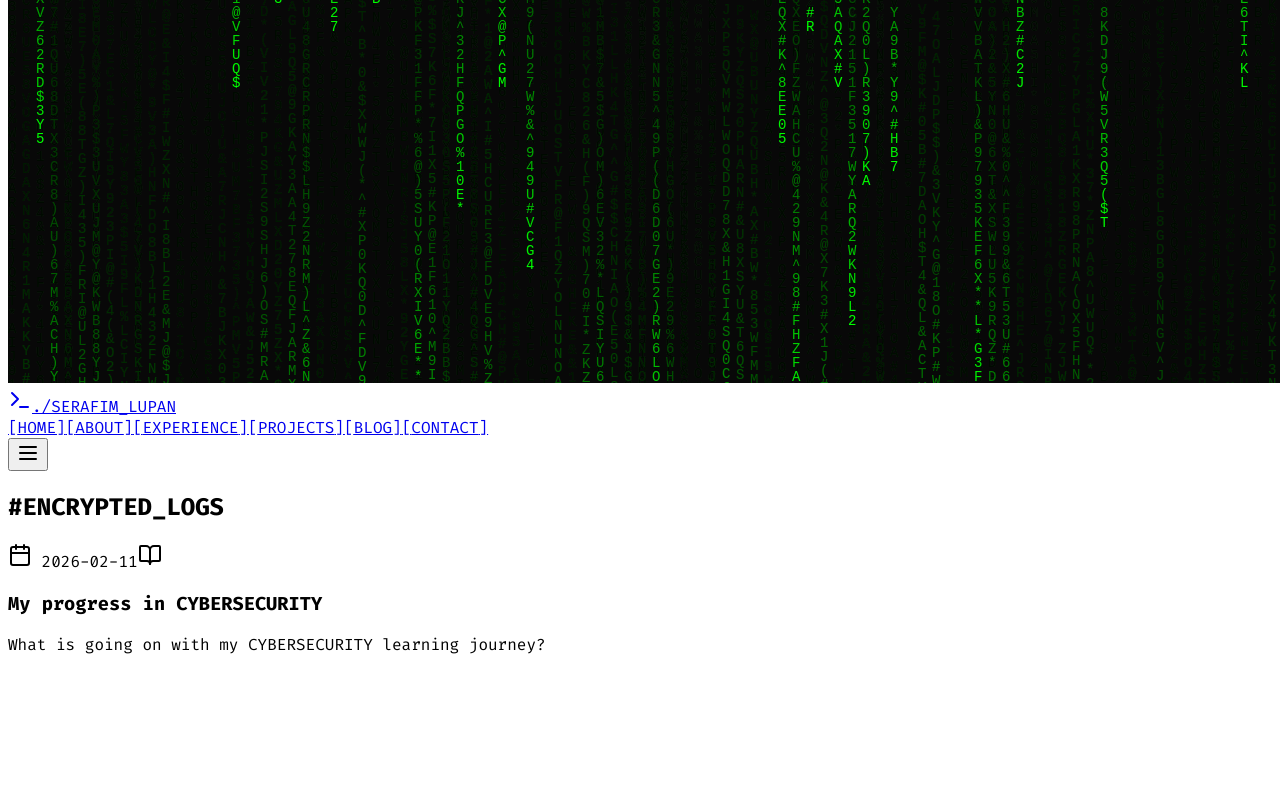
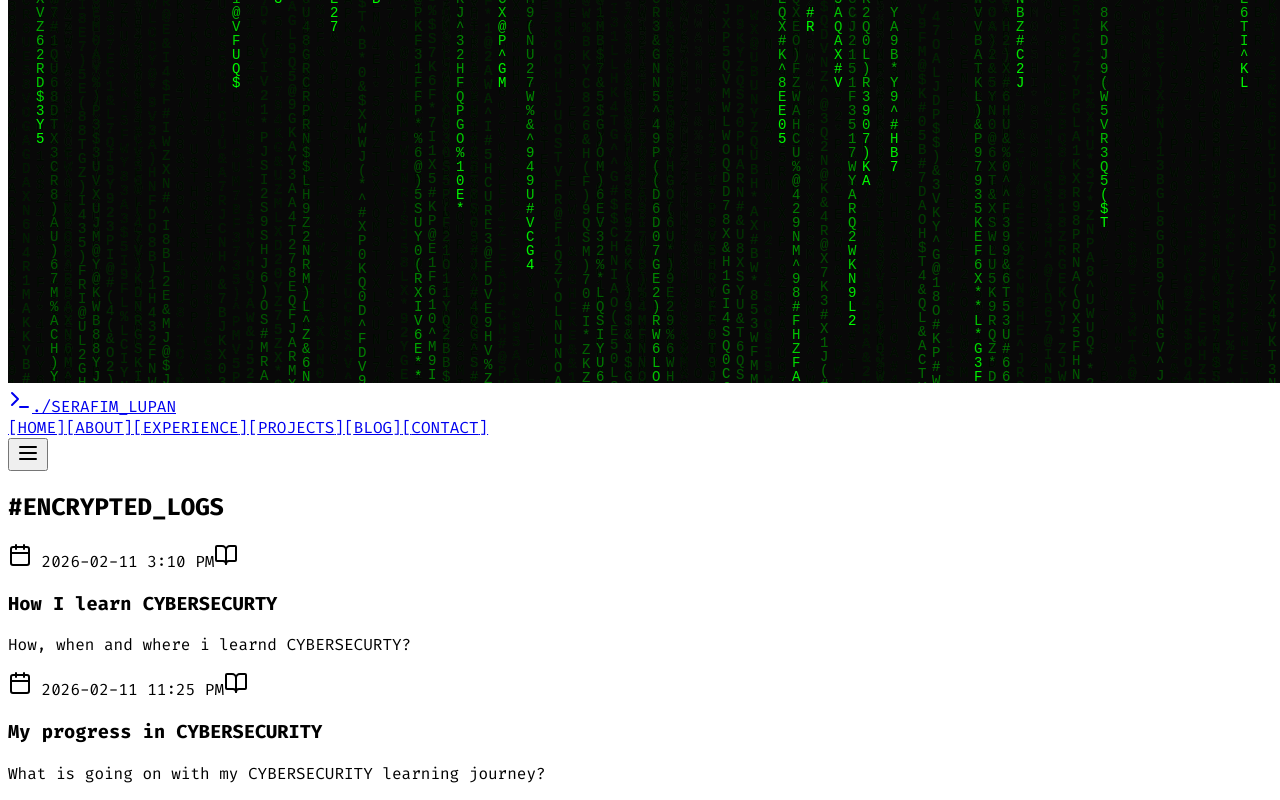
Before and after one commit to SerafimLupan/Serafim_Lupan-v2, a React (Vite) app in the folder client/: page /blog in a window 1280 px wide. Shown: the part 425-1225 px from the top of the page. Before the commit the page ends 1096 px from the top, so only its background shows below. Built offline with nearby package versions, Linux system fonts and the light colour scheme; a web font is replaced by a local one.

Commit message:
Update blog.tsx

```diff
--- a/client/src/pages/blog.tsx
+++ b/client/src/pages/blog.tsx
@@ -22,8 +22,15 @@ interface BlogPost {
 const BLOG_POSTS: BlogPost[] = [
   {
     id: "1",
+    title: "How I learn CYBERSECURTY",
+    date: "2026-02-11 3:10 PM",
+    summary: "How, when and where i learnd CYBERSECURTY?",
+    content: "## When did I start learning CYBERSECURITY? \n\n Well, I started learning the field of Cyber Security at the end of 2023. \n\n ## Where did I learn and where am I learning now? \n\n There are many platforms and sources where I learned, such as: \n * [TryHackMe](https://tryhackme.com) \n * [CyberEdu](https://cyber-edu.co)"
+  },
+  {
+    id: "2",
     title: "My progress in CYBERSECURITY",
-    date: "2026-02-11",
+    date: "2026-02-11 11:25 PM",
     summary: "What is going on with my CYBERSECURITY learning journey?",
     content: "## My Progress \n\n Well, is fun. Today I implemnted the **blog section** to be able to note my progress on the path to learning and progressing in **CYBERSECURITY**"
   }
```
